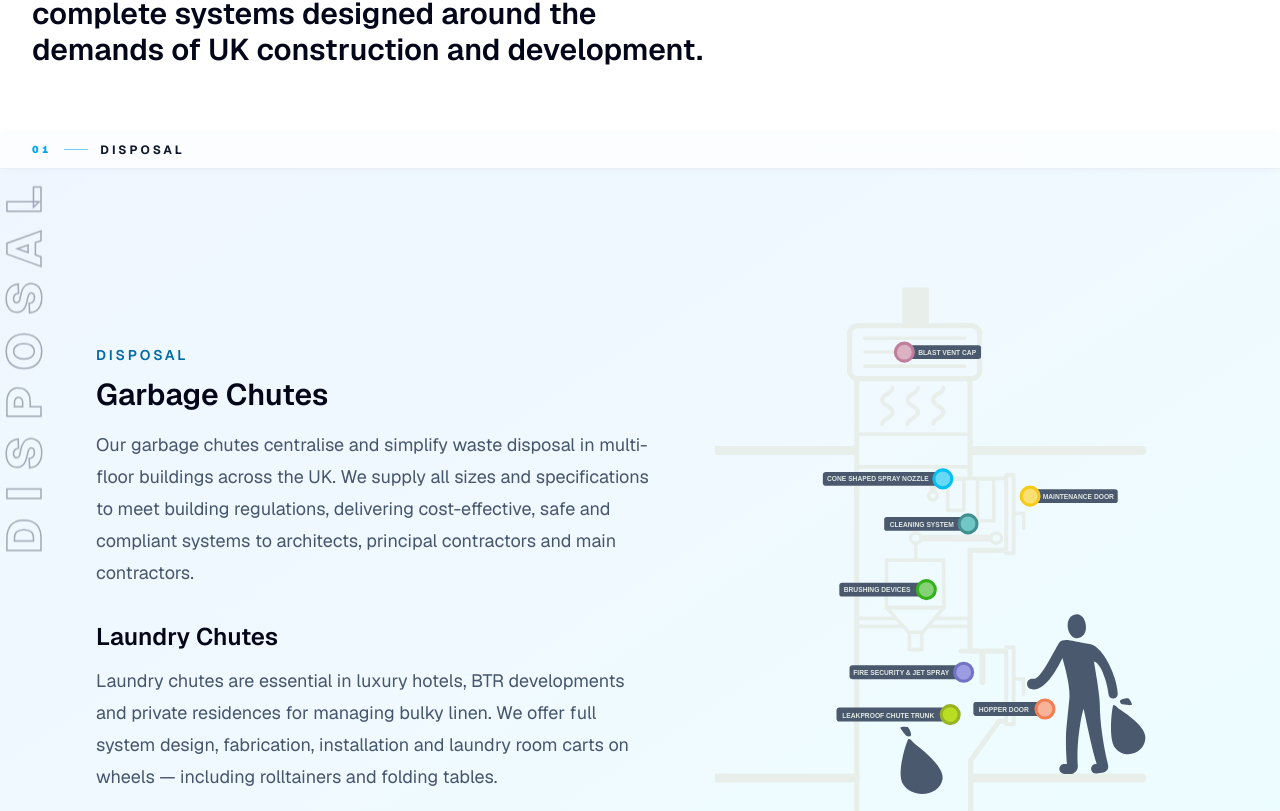
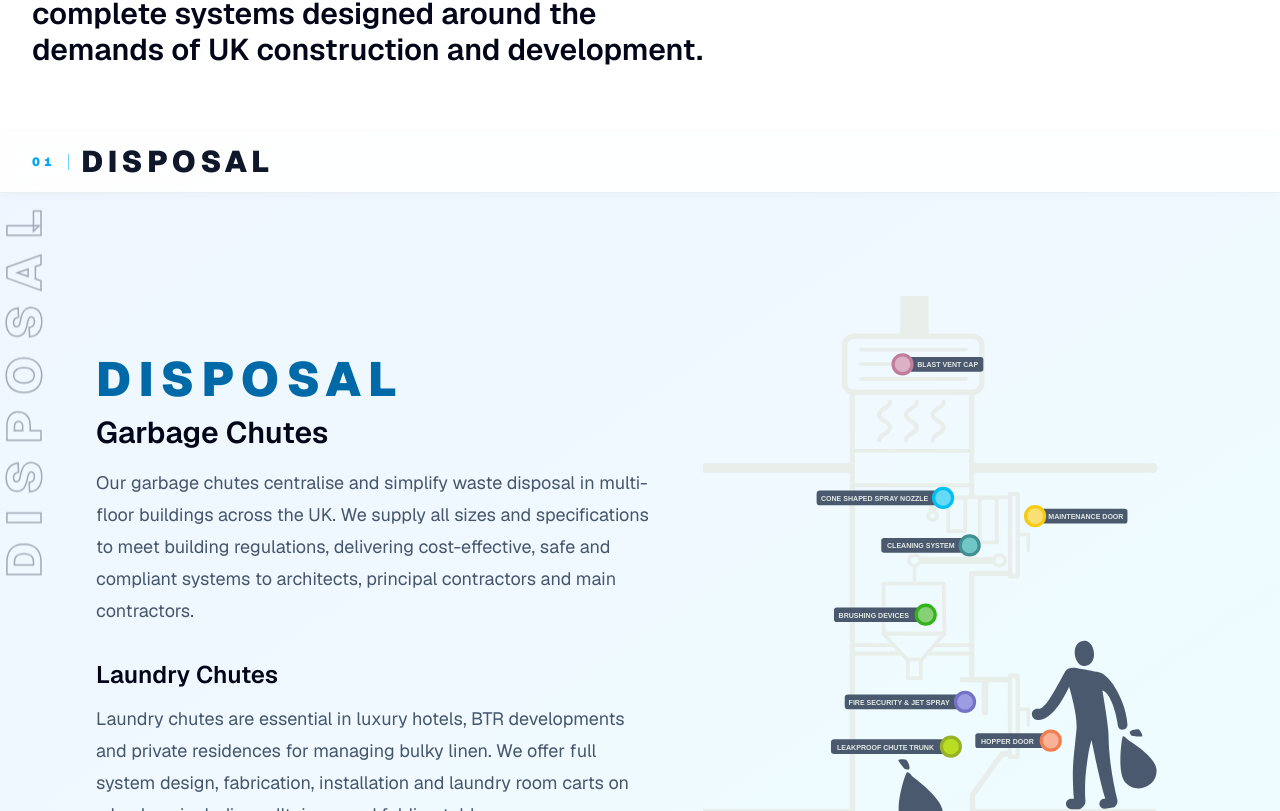
Before and after one commit to mbinnie123/downwaste-uk, a Next.js app: page / in a window 1280 px wide. Shown: the part 1169-1980 px from the top of the page. Built offline with nearby package versions, Linux system fonts and the light colour scheme.

Commit message:
Promote section headings to h2, increase size and prominence

```diff
--- a/app/page.tsx
+++ b/app/page.tsx
@@ -236,14 +236,14 @@ export default function Home() {
                 </div>
 
                 {/* Scroll-driven sticky heading strip */}
-                <div className="sticky top-[57px] sm:top-[73px] z-30 flex items-center gap-3 px-4 py-2.5 sm:px-6 lg:px-8 bg-white/75 backdrop-blur-md border-b border-slate-200/70 shadow-[0_1px_12px_-4px_rgba(15,23,42,0.08)]">
-                  <span className="text-[10px] font-black uppercase tracking-[0.35em] tabular-nums text-sky-500">
+                <div className="sticky top-[57px] sm:top-[73px] z-30 flex items-center gap-3 px-4 py-3 sm:px-6 lg:px-8 bg-white/90 backdrop-blur-md border-b border-slate-200/70 shadow-[0_1px_12px_-4px_rgba(15,23,42,0.08)]">
+                  <span className="text-xs font-black uppercase tracking-[0.35em] tabular-nums text-sky-500">
                     {String(index + 1).padStart(2, "0")}
                   </span>
-                  <span className="h-px w-6 shrink-0 bg-sky-300" />
-                  <span className="text-xs font-bold uppercase tracking-[0.25em] text-slate-900">
+                  <span className="h-4 w-px shrink-0 bg-sky-300" />
+                  <h2 className="text-2xl font-black uppercase tracking-[0.15em] text-slate-900 sm:text-3xl">
                     {solution.section}
-                  </span>
+                  </h2>
                 </div>
 
                 {/* Body */}
@@ -261,9 +261,9 @@ export default function Home() {
                       {/* Text col — always first on mobile, order swaps on desktop for odd panels */}
                       <div className={`flex flex-col justify-center ${!isEven ? 'lg:order-2' : ''}`}>
                         <ScrollReveal>
-                          <p className="text-sm font-semibold uppercase tracking-[0.2em] text-sky-700">
+                          <h2 className="text-4xl font-black uppercase tracking-[0.15em] text-sky-700 sm:text-5xl">
                             {solution.section}
-                          </p>
+                          </h2>
                         </ScrollReveal>
                         <div className="mt-3 overflow-hidden">
                           <ScrollReveal variant="clip" delay={80}>
```
